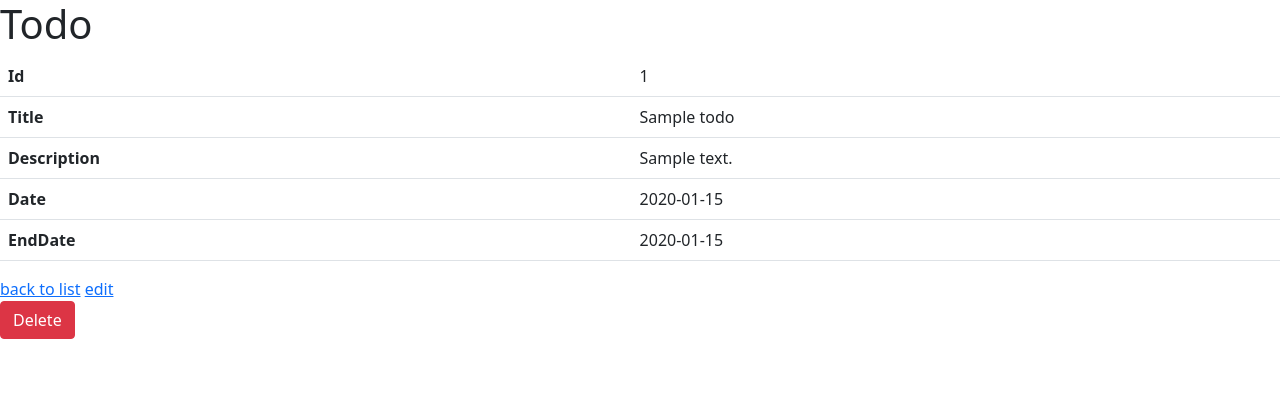
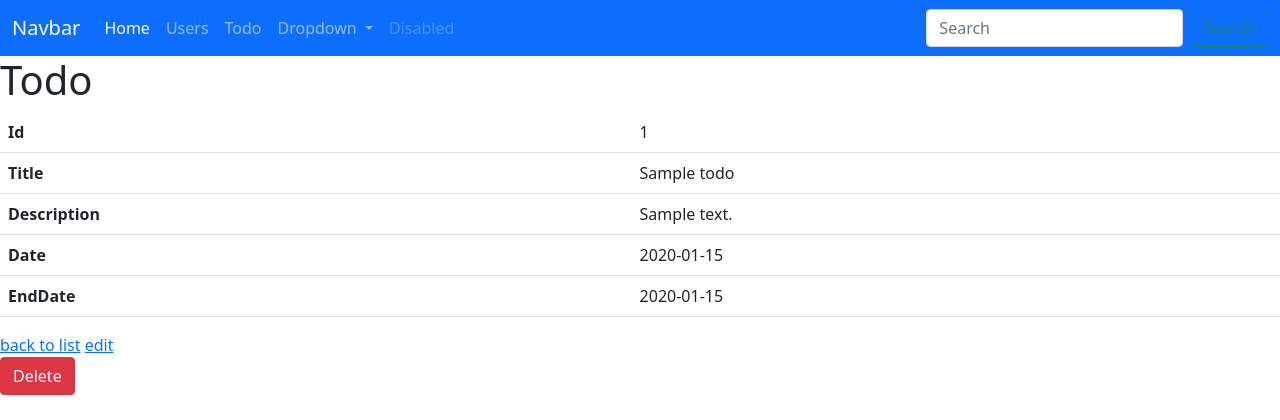
Before and after one commit to LookasNorman/hatcheryTodoSymfony, a Symfony app: template templates/todo/show.html.twig in a window 1280 px wide. Shown: the top 420 px of the page. Run offline with Twig, Linux system fonts and the light colour scheme; the template is opened without the code that fills it: most values are stand-ins (such as "Sample title", 1, 10 or a date in 2020); some libraries are stand-ins or nearby versions.

Commit message:
Added navbar

```diff
--- a/templates/base.html.twig
+++ b/templates/base.html.twig
@@ -5,9 +5,11 @@
         <title>{% block title %}Welcome!{% endblock %}</title>
         {% block stylesheets %}
             <link href="https://cdn.jsdelivr.net/npm/bootstrap@5.0.0-beta1/dist/css/bootstrap.min.css" rel="stylesheet" integrity="sha384-giJF6kkoqNQ00vy+HMDP7azOuL0xtbfIcaT9wjKHr8RbDVddVHyTfAAsrekwKmP1" crossorigin="anonymous">
+            <script src="https://cdn.jsdelivr.net/npm/bootstrap@5.0.0-beta1/dist/js/bootstrap.bundle.min.js" integrity="sha384-ygbV9kiqUc6oa4msXn9868pTtWMgiQaeYH7/t7LECLbyPA2x65Kgf80OJFdroafW" crossorigin="anonymous"></script>
         {% endblock %}
     </head>
     <body>
+    {% include 'navbar.html.twig' %}
         {% block body %}{% endblock %}
         {% block javascripts %}{% endblock %}
     </body>
--- a/templates/main_page/index.html.twig
+++ b/templates/main_page/index.html.twig
@@ -1,6 +1,6 @@
 {% extends 'base.html.twig' %}
 
-{% block title %}Hello MainPageController!{% endblock %}
+{% block title %}Maintenance department{% endblock %}
 
 {% block body %}
 <style>
@@ -9,7 +9,7 @@
 </style>
 
 <div class="example-wrapper">
-    <h1>Hello {{ controller_name }}! ✅</h1>
+    <h1>Maintenance department</h1>
 
     Strona startowa aplikacji z listą zadań do wykonania:
 
--- /dev/null
+++ b/templates/navbar.html.twig
@@ -0,0 +1,39 @@
+<nav class="navbar navbar-expand-lg navbar-dark bg-primary">
+    <div class="container-fluid">
+        <a class="navbar-brand" href="#">Navbar</a>
+        <button class="navbar-toggler" type="button" data-bs-toggle="collapse" data-bs-target="#navbarSupportedContent" aria-controls="navbarSupportedContent" aria-expanded="false" aria-label="Toggle navigation">
+            <span class="navbar-toggler-icon"></span>
+        </button>
+        <div class="collapse navbar-collapse" id="navbarSupportedContent">
+            <ul class="navbar-nav me-auto mb-2 mb-lg-0">
+                <li class="nav-item">
+                    <a class="nav-link active" aria-current="page" href="#">Home</a>
+                </li>
+                <li class="nav-item">
+                    <a class="nav-link" href="{{ path('user_index') }}">Users</a>
+                </li>
+                <li class="nav-item">
+                    <a class="nav-link" href="{{ path('todo_index') }}">Todo</a>
+                </li>
+                <li class="nav-item dropdown">
+                    <a class="nav-link dropdown-toggle" href="#" id="navbarDropdown" role="button" data-bs-toggle="dropdown" aria-expanded="false">
+                        Dropdown
+                    </a>
+                    <ul class="dropdown-menu" aria-labelledby="navbarDropdown">
+                        <li><a class="dropdown-item" href="#">Action</a></li>
+                        <li><a class="dropdown-item" href="#">Another action</a></li>
+                        <li><hr class="dropdown-divider"></li>
+                        <li><a class="dropdown-item" href="#">Something else here</a></li>
+                    </ul>
+                </li>
+                <li class="nav-item">
+                    <a class="nav-link disabled" href="#" tabindex="-1" aria-disabled="true">Disabled</a>
+                </li>
+            </ul>
+            <form class="d-flex">
+                <input class="form-control me-2" type="search" placeholder="Search" aria-label="Search">
+                <button class="btn btn-outline-success" type="submit">Search</button>
+            </form>
+        </div>
+    </div>
+</nav>
```
Also changed, not shown: 1 other file.
